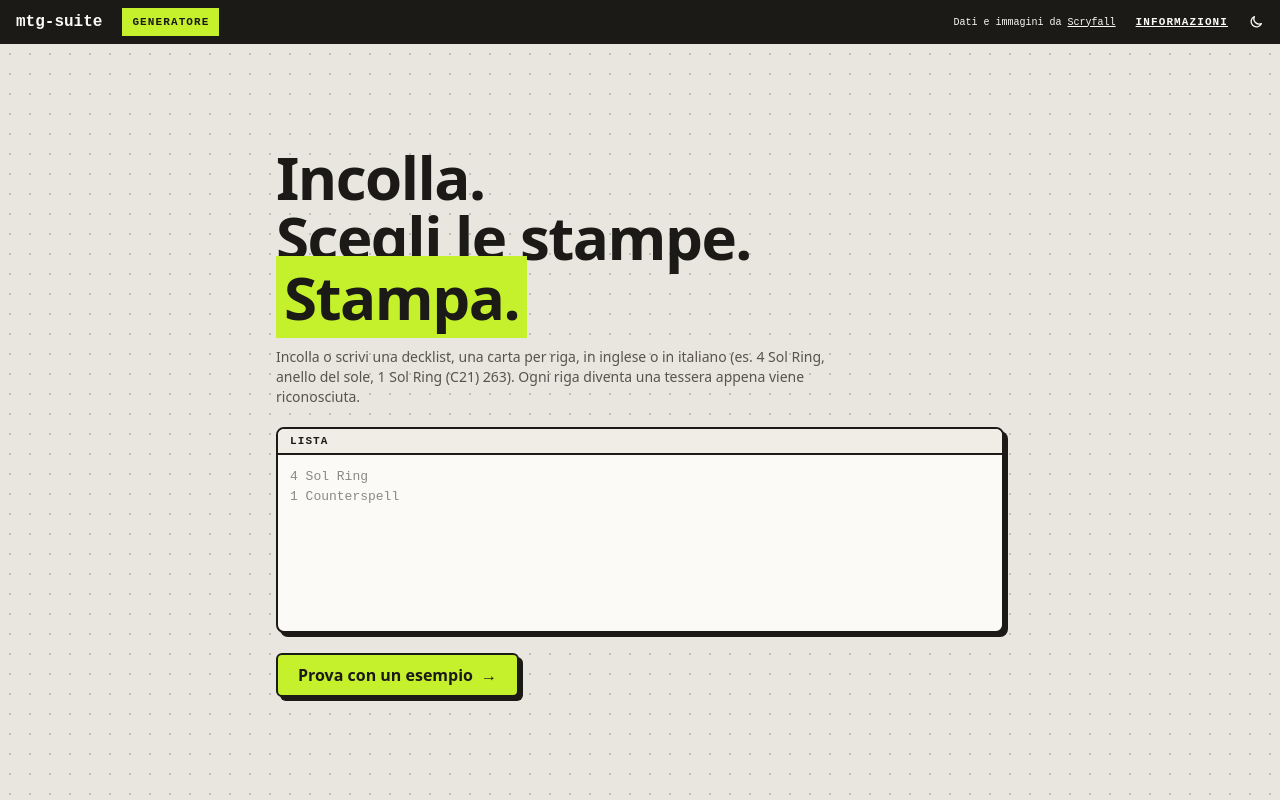
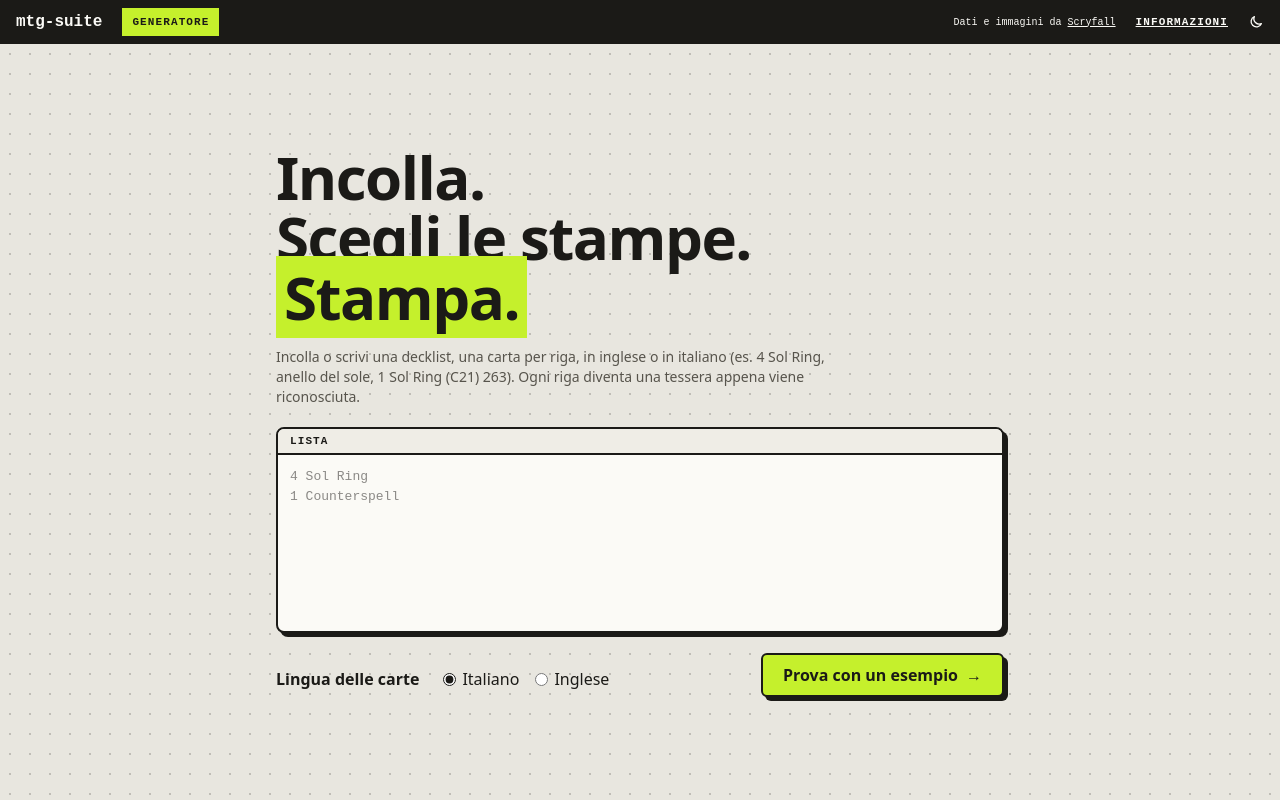
Before and after one commit to mattesalva93/leyline, a React (Vite) app in the folder packages/web/: page /proxy in a window 1280 px wide. Built offline with nearby package versions, Linux system fonts and the light colour scheme.

Commit message:
fix: let the user choose the language of the cards in the empty workspace, before writing the decklist

```diff
--- a/packages/web/src/workspace/EmptyWorkspace.tsx
+++ b/packages/web/src/workspace/EmptyWorkspace.tsx
@@ -1,4 +1,5 @@
 import { useTranslation } from 'react-i18next';
+import { LanguagePicker } from '../LanguagePicker.tsx';
 import { BoardPanel } from '../ui/BoardPanel.tsx';
 import { PRIMARY_BUTTON } from '../ui/board-styles.ts';
 import type { Generator } from '../use-generator.ts';
@@ -6,8 +7,9 @@ import { DecklistEditor } from './DecklistEditor.tsx';
 import { EXAMPLE_DECKLIST } from './example-decklist.ts';
 
 /**
- * The workspace while no line of the decklist is recognised: what to do, the decklist text and a
- * way to try the generator on an example, at the centre in place of every other zone.
+ * The workspace while no line of the decklist is recognised: what to do, the decklist text, the
+ * language of the cards and a way to try the generator on an example, at the centre in place of
+ * every other zone.
  */
 export function EmptyWorkspace({ generator }: { readonly generator: Generator }) {
   const { t } = useTranslation();
@@ -26,7 +28,12 @@ export function EmptyWorkspace({ generator }: { readonly generator: Generator })
       <BoardPanel title={t('workspace.decklistPanel')} className="shrink-0">
         <DecklistEditor generator={generator} className="h-44" />
       </BoardPanel>
-      <div>
+      <div className="flex flex-wrap items-end justify-between gap-5">
+        <LanguagePicker
+          label={t('app.defaultLang')}
+          selectedLang={generator.defaultLang}
+          onChange={generator.changeDefaultLanguage}
+        />
         <button
           type="button"
           className={PRIMARY_BUTTON}
```
Also changed, not shown: 1 other file (tests, documents, lock files or other folders).
